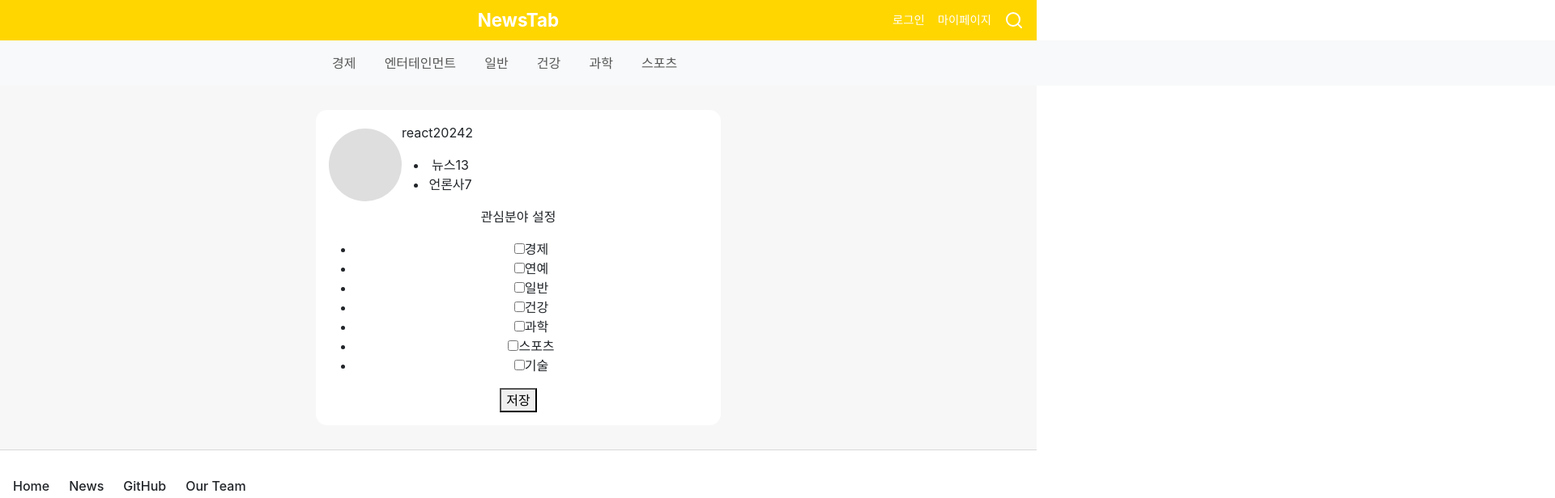
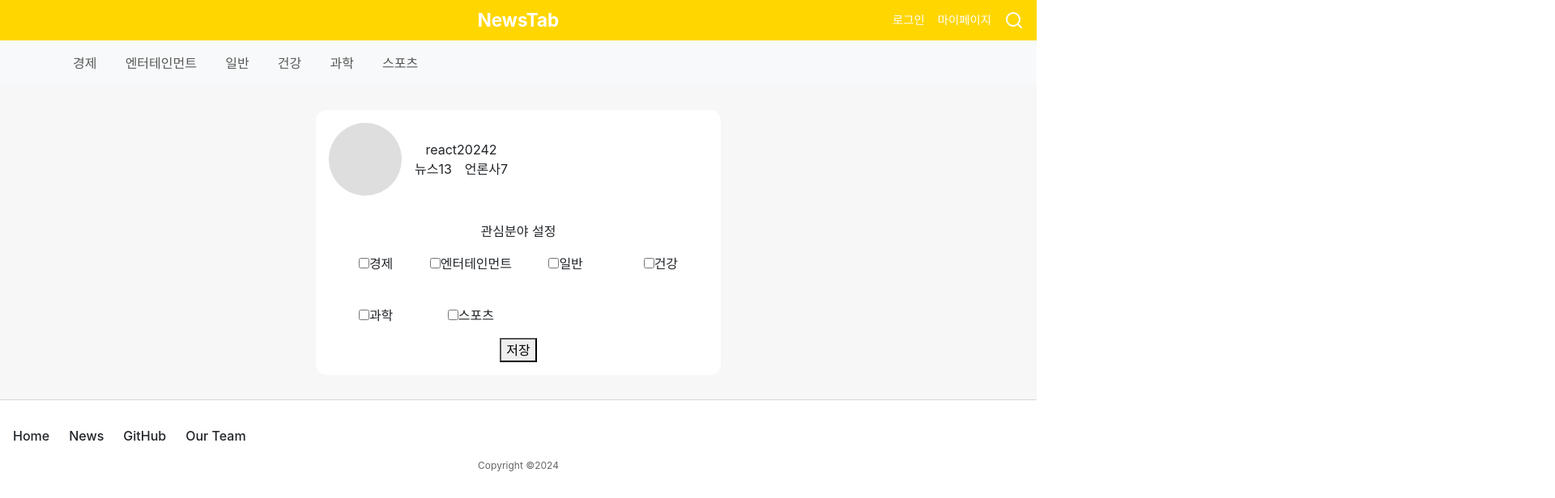
Before and after one commit to yonghyun421/react-project, a React (Create React App) app: page /mypage in a window 1280 px wide. Shown: the top 616 px of the page at 81% size, 1920 px wide, since content can reach past the window. Built offline with nearby package versions, Linux system fonts and the light colour scheme; a web font is replaced by a local one.

Commit message:
키워드 수정 작업 중

```diff
--- a/src/common/Navbar/Navbar.style.css
+++ b/src/common/Navbar/Navbar.style.css
@@ -3,7 +3,7 @@
 }
 
 .navbar-container {
-    width: 150%;
+    width: 100%;
     height: 56px;
     background-color: #fff;
     position: sticky;
--- /dev/null
+++ b/src/hooks/useSearchNews.js
@@ -0,0 +1,22 @@
+import { useQuery } from "@tanstack/react-query";
+import api from "../utils/api";
+
+const API_KEY = process.env.REACT_APP_KEY;
+
+const fetchSearchNews = async ({ keyword }) => {
+  const response = await api.get(
+    `/top-headlines?q=${keyword}&country=kr&apiKey=${API_KEY}`,
+  );
+  return response.data;
+};
+// eslint-disable-next-line
+export const useSearchNewsQuery = ({ keyword }) => {
+  return useQuery({
+    queryKey: ["searchNews", keyword],
+    queryFn: () => fetchSearchNews({ keyword }),
+    onError: error => {
+      // eslint-disable-next-line
+      console.error("Error fetching search news:", error);
+    },
+  });
+};
--- a/src/pages/Mypage/Mypage.jsx
+++ b/src/pages/Mypage/Mypage.jsx
@@ -11,8 +11,8 @@ function Mypage() {
             <img src={noImage} alt="noImage" />
           </div>
           <div className="profile--info">
-            <p className="profile-info__id">react20242</p>
-            <ul>
+            <p className="profile--info__id">react20242</p>
+            <ul className="profile--info__bookmark">
               <li>
                 뉴스
                 <span>13</span>
@@ -24,16 +24,16 @@ function Mypage() {
             </ul>
           </div>
         </div>
-        <div className="">
-          <p className="">관심분야 설정</p>
-          <ul className="">
+        <div className="profile--like">
+          <p className="profile--like__title">관심분야 설정</p>
+          <ul className="profile--like__list">
             <li>
               <input type="checkbox" id="business" name="interest" />
               <label htmlFor="business">경제</label>
             </li>
             <li>
               <input type="checkbox" id="entertainment" name="interest" />
-              <label htmlFor="entertainment">연예</label>
+              <label htmlFor="entertainment">엔터테인먼트</label>
             </li>
             <li>
               <input type="checkbox" id="general" name="interest" />
@@ -51,10 +51,6 @@ function Mypage() {
               <input type="checkbox" id="sports" name="interest" />
               <label htmlFor="sports">스포츠</label>
             </li>
-            <li>
-              <input type="checkbox" id="technology" name="interest" />
-              <label htmlFor="technology">기술</label>
-            </li>
           </ul>
           <button type="button">저장</button>
         </div>
--- a/src/pages/Mypage/Mypage.style.css
+++ b/src/pages/Mypage/Mypage.style.css
@@ -25,6 +25,21 @@
 .profile--wrap {
     display: flex;
     align-items: center;
+    gap: 1rem;
+    margin-bottom: 2rem;
+}
+
+.profile--info p,
+.profile--info ul {
+    margin: 0;
+}
+
+.profile--info__bookmark {
+    display: flex;
+    align-items: center;
+    gap: 1rem;
+    list-style: none;
+    padding: 0;
 }
 
 .profile--img {
@@ -32,3 +47,12 @@
     border-radius: 100%;
     overflow: hidden;
 }
+
+.profile--like__list {
+    display: grid;
+    grid-template-columns: repeat(4, 1fr);
+    grid-column-gap: 1px;
+    grid-row-gap: 40px;
+    list-style: none;
+    padding: 0;
+}
--- a/src/pages/NewsPage/NewsPage.jsx
+++ b/src/pages/NewsPage/NewsPage.jsx
@@ -1,9 +1,10 @@
 import React from "react";
 import { Alert } from "react-bootstrap";
 import { FaChevronDown } from "react-icons/fa";
-import { useParams } from "react-router-dom";
+import { useParams, useSearchParams } from "react-router-dom";
 import NewsCard from "../../common/NewsCard/NewsCard";
 import { useNewsListQuery } from "../../hooks/useNews";
+import { useSearchNewsQuery } from "../../hooks/useSearchNews";
 
 const categoryNames = {
   business: "경제",
@@ -17,6 +18,9 @@ const categoryNames = {
 
 function NewsPage() {
   const { category } = useParams();
+  const [searchParams] = useSearchParams();
+  const keyword = searchParams.get("q");
+
   const {
     data,
     isLoading,
@@ -25,8 +29,11 @@ function NewsPage() {
     fetchNextPage,
     hasNextPage,
     isFetchingNextPage,
-  } = useNewsListQuery({ category });
-
+  } = keyword
+    ? useSearchNewsQuery({ keyword })
+    : useNewsListQuery({ category });
+  // eslint-disable-next-line
+  console.log(data);
   const newsList = data?.pages.flatMap(page => page.articles);
 
   if (isLoading) {
@@ -43,7 +50,7 @@ function NewsPage() {
 
   return (
     <div>
-      <h2>{categoryNames[category] || category} 뉴스</h2>
+      <h2>{keyword ? "검색" : categoryNames[category] || category} 뉴스</h2>
       <ul className="news-list-box">
         {newsList?.map(news => (
           <li key={news?.url}>
```
